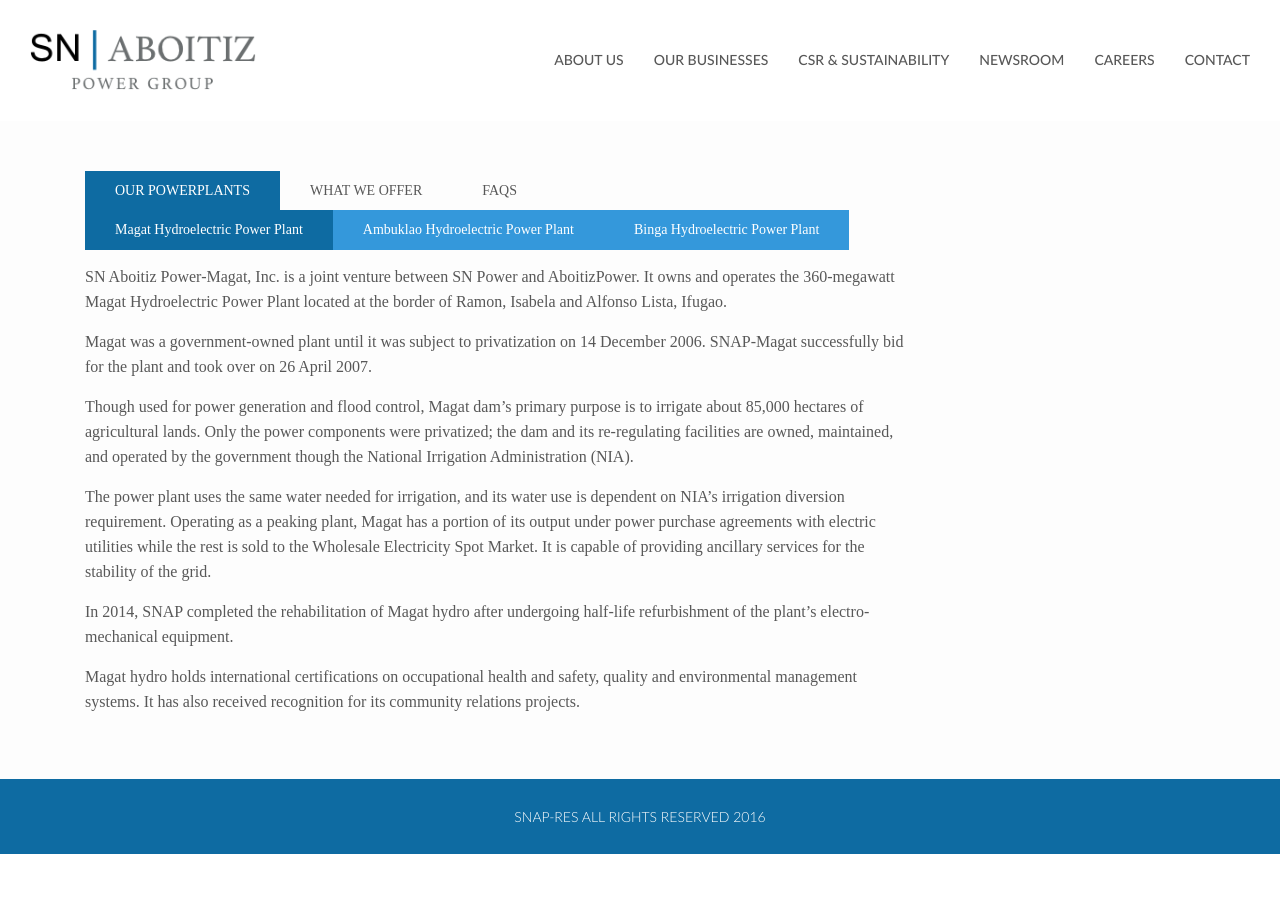
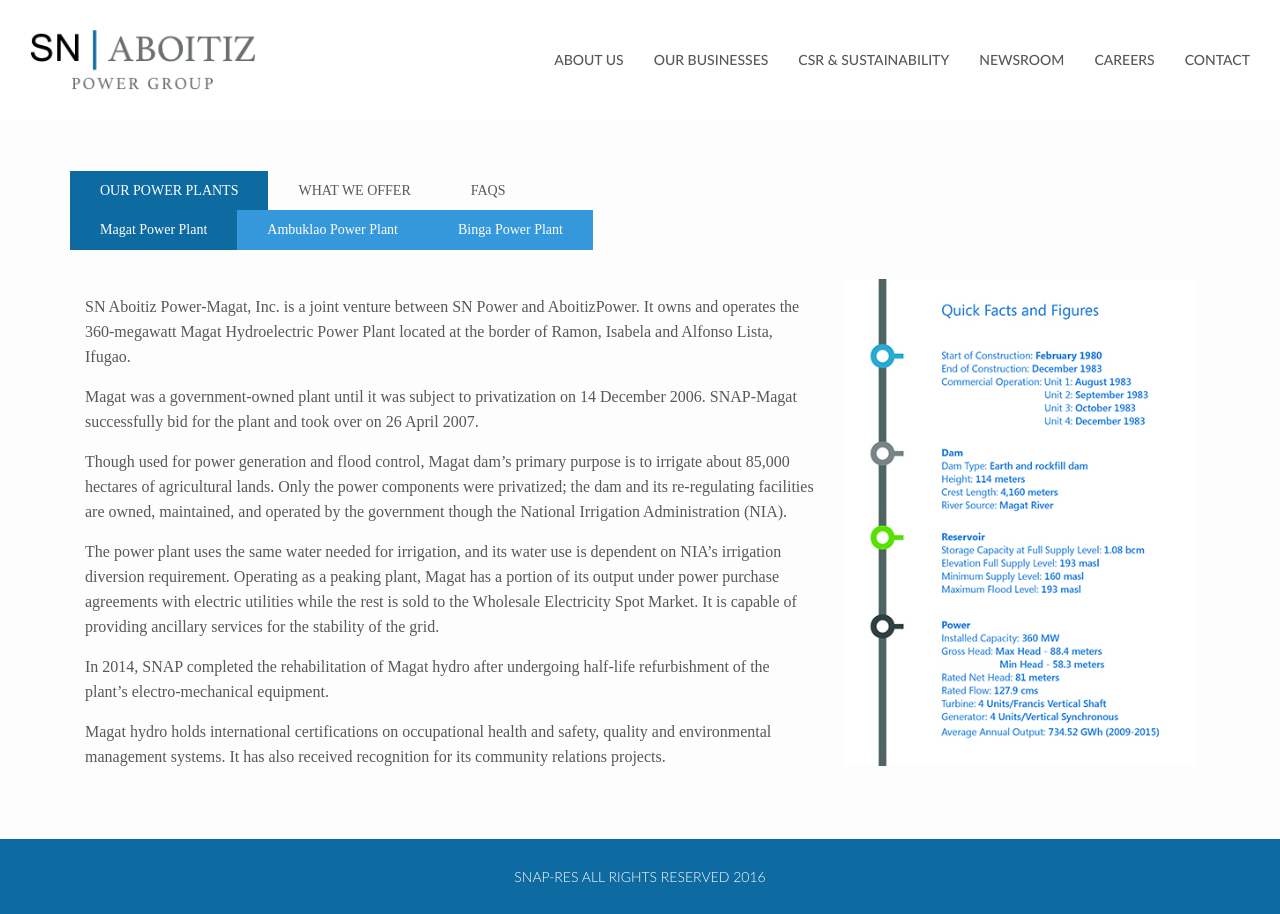
Before and after one commit to kristinavargas/snaboitiz.github.io, a Jekyll site: the page built from pages/our-business.html, in a window 1280 px wide. Built offline with Jekyll 4.4.1, drawn with Linux system fonts in a browser that asks for light colours; some web fonts are replaced.

Commit message:
Add FAQs tab

```diff
--- a/_includes/our-business/content.html
+++ b/_includes/our-business/content.html
@@ -1,9 +1,8 @@
 <div class="container container-section">
-    <div class="col-lg-9 left-section">
     <!-- Nav tabs -->
     <ul class="nav nav-tabs" role="tablist">
         <li role="presentation" class="tabs-list active">
-                <a class="tabs-link" href="#power-plant" role="tab" data-toggle="tab">Our PowerPlants</a>
+            <a class="tabs-link" href="#power-plant" role="tab" data-toggle="tab">Our Power Plants</a>
         </li>
         <li class="tabs-list" role="presentation">
             <a class="tabs-link" href="#we-offer" role="tab" data-toggle="tab">What We Offer</a>
@@ -18,38 +17,34 @@
         <div role="tabpanel" class="content-list tab-pane fade in active" id="power-plant">
             <ul class="nav nav-tabs" role="tablist">
                 <li role="presentation" class="tabs-list active">
-                        <a class="tabs-link" href="#magat-plant" role="tab" data-toggle="tab">Magat Hydroelectric Power Plant</a>
+                    <a class="tabs-link" href="#magat-plant" role="tab" data-toggle="tab">Magat Power Plant</a>
                 </li>
                 <li role="presentation" class="tabs-list">
-                        <a class="tabs-link" href="#ambuklao-plant" role="tab" data-toggle="tab">Ambuklao Hydroelectric Power Plant</a>
+                    <a class="tabs-link" href="#ambuklao-plant" role="tab" data-toggle="tab">Ambuklao Power Plant</a>
                 </li>
                 <li role="presentation" class="tabs-list">
-                        <a class="tabs-link" href="#binga-plant" role="tab" data-toggle="tab">Binga Hydroelectric Power Plant</a>
+                    <a class="tabs-link" href="#binga-plant" role="tab" data-toggle="tab">Binga Power Plant</a>
                 </li>
             </ul>
             <div class="tab-content">
                 <div role="tabpanel" class="content-list tab-pane fade in active" id="magat-plant">
-                        {% include our-business/magat.html %}
+                    {% include our-business/power-plant/magat.html %}
                 </div>
 
                 <div role="tabpanel" class="content-list tab-pane fade" id="ambuklao-plant">
-                        {% include our-business/ambuklao.html %}
+                    {% include our-business/power-plant/ambuklao.html %}
                 </div>
 
                 <div role="tabpanel" class="content-list tab-pane fade" id="binga-plant">
-                        {% include our-business/binga.html %}
+                    {% include our-business/power-plant/binga.html %}
                 </div>
             </div>
         </div>
         <div role="tabpanel" class="content-list tab-pane fade" id="we-offer">
-                {% include about-us/strategic-foundation.html %}
+            {% include our-business/we-offer.html %}
         </div>
         <div role="tabpanel" class="content-list tab-pane fade" id="faqs">
-                {% include about-us/shareholder.html %}
+            {% include our-business/faqs.html %}
         </div>
     </div>
 </div>
-
-    <div class="col-lg-3 right-section">
-    </div>
-</div>
--- /dev/null
+++ b/_includes/our-business/faqs.html
@@ -0,0 +1,22 @@
+<div class="content-section col-lg-8 col-md-8">
+    <div class="accordion" id="accordion">
+        {% for faq in site.data.faqs %}
+        {% assign faqID = faqID | plus: 1 %}
+        <div class="panel faq-item">
+            <a class="faq-link" data-toggle="collapse" data-parent="#accordion" href="#collapse{{ faqID }}">
+                <div class="panel-heading">
+                    <h5>
+                        <span class="faq-header">{{ faq.question | upcase }}</span>
+                        <img class="faq-button" src="/img/icon-button/arrow_down.png"/>
+                    </h5>
+                </div>
+            </a>
+            <div id="collapse{{ faqID }}" class="panel-collapse collapse package-content">
+                <div class="panel-body">
+                    <p class="faq-description">{{ faq.answer }}</p>
+                </div>
+            </div>
+        </div>
+        {% endfor %}
+    </div>
+</div>
--- a/_includes/our-business/magat.html
+++ /dev/null
@@ -1,8 +0,0 @@
-<div class="content-section">
-    <p class="content-text">SN Aboitiz Power-Magat, Inc. is a joint venture between SN Power and AboitizPower. It owns and operates the 360-megawatt Magat Hydroelectric Power Plant located at the border of Ramon, Isabela and Alfonso Lista, Ifugao.</p>
-    <p class="content-text">Magat was a government-owned plant until it was subject to privatization on 14 December 2006. SNAP-Magat successfully bid for the plant and took over on 26 April 2007.</p>
-    <p class="content-text">Though used for power generation and flood control, Magat dam’s primary purpose is to irrigate about 85,000 hectares of agricultural lands. Only the power components were privatized; the dam and its re-regulating facilities are owned, maintained, and operated by the government though the National Irrigation Administration (NIA).</p>
-    <p class="content-text">The power plant uses the same water needed for irrigation, and its water use is dependent on NIA’s irrigation diversion requirement. Operating as a peaking plant, Magat has a portion of its output under power purchase agreements with electric utilities while the rest is sold to the Wholesale Electricity Spot Market. It is capable of providing ancillary services for the stability of the grid.</p>
-    <p class="content-text">In 2014, SNAP completed the rehabilitation of Magat hydro after undergoing half-life refurbishment of the plant’s electro-mechanical equipment.</p>
-    <p class="content-text">Magat hydro holds international certifications on occupational health and safety, quality and environmental management systems. It has also received recognition for its community relations projects.</p>
-</div>
--- a/_includes/our-business/ambuklao.html
+++ b/_includes/our-business/power-plant/ambuklao.html
@@ -1,5 +1,4 @@
-<div class="content-section">
-
+<div class="content-section left-section col-lg-8 col-md-8">
     <p class="content-text">SN Aboitiz Power-Benguet, Inc. is a joint venture between SN Power and AboitizPower. It owns
         and operates the 105-MW Ambuklao Hydroelectric Power Plant in Brgy. Ambuklao, Bokod in Benguet.</p>
     <p class="content-text">Ambuklao is one of the oldest power plants in the country and was among the first large
@@ -17,3 +16,8 @@
     <p class="content-text">Ambuklao’s health and safety system is certified under international standards and it has
         also been cited for its community programs.</p>
 </div>
+<div class="content-section right-section col-lg-4 col-md-4">
+    <div class="chart-section">
+        <img class="chart center-block img-responsive" src="/img/chart/Ambuklao-Quick-Facts.jpg"/>
+    </div>
+</div>
--- a/_includes/our-business/binga.html
+++ b/_includes/our-business/power-plant/binga.html
@@ -1,4 +1,4 @@
-<div class="content-section">
+<div class="content-section left-section col-lg-8 col-md-8">
     <p class="content-text">SN Aboitiz Power-Benguet, Inc. is a joint venture between SN Power and AboitizPower. It owns
         and operates the 140-MW Binga Hydroelectric Power Plant in Brgy. Tinongdan, Itogon, Benguet.
     </p>
@@ -18,3 +18,9 @@
     <p class="content-text">Binga hydro has received international certifications in occupational health and safety,
         quality and environmental management systems. It is also recognized for its community relations programs.</p>
 </div>
+
+<div class="content-section right-section col-lg-4 col-md-4">
+    <div class="chart-section">
+        <img class="chart center-block img-responsive" src="/img/chart/Ambuklao-Quick-Facts.jpg"/>
+    </div>
+</div>
--- /dev/null
+++ b/_includes/our-business/power-plant/magat.html
@@ -0,0 +1,24 @@
+<div class="content-section left-section col-lg-8 col-md-8">
+    <p class="content-text">SN Aboitiz Power-Magat, Inc. is a joint venture between SN Power and AboitizPower. It owns
+        and operates the 360-megawatt Magat Hydroelectric Power Plant located at the border of Ramon, Isabela and
+        Alfonso Lista, Ifugao.</p>
+    <p class="content-text">Magat was a government-owned plant until it was subject to privatization on 14 December
+        2006. SNAP-Magat successfully bid for the plant and took over on 26 April 2007.</p>
+    <p class="content-text">Though used for power generation and flood control, Magat dam’s primary purpose is to
+        irrigate about 85,000 hectares of agricultural lands. Only the power components were privatized; the dam and its
+        re-regulating facilities are owned, maintained, and operated by the government though the National Irrigation
+        Administration (NIA).</p>
+    <p class="content-text">The power plant uses the same water needed for irrigation, and its water use is dependent on
+        NIA’s irrigation diversion requirement. Operating as a peaking plant, Magat has a portion of its output under
+        power purchase agreements with electric utilities while the rest is sold to the Wholesale Electricity Spot
+        Market. It is capable of providing ancillary services for the stability of the grid.</p>
+    <p class="content-text">In 2014, SNAP completed the rehabilitation of Magat hydro after undergoing half-life
+        refurbishment of the plant’s electro-mechanical equipment.</p>
+    <p class="content-text">Magat hydro holds international certifications on occupational health and safety, quality
+        and environmental management systems. It has also received recognition for its community relations projects.</p>
+</div>
+<div class="content-section right-section col-lg-4 col-md-4">
+    <div class="chart-section">
+        <img class="chart center-block img-responsive" src="/img/chart/Magat-Quick-Facts.jpg"/>
+    </div>
+</div>
--- /dev/null
+++ b/_includes/our-business/we-offer.html
@@ -0,0 +1,9 @@
+<div id="we-offer" class="content-section col-lg-8 col-md- 8">
+    <p class="content-text">SNAP is in the business of providing renewable energy, specifically hydroelectric power. It
+        also provides ancillary services necessary to maintain power quality, reliability and stability of the grid.</p>
+    <p class="content-text">When engaging SNAP, you benefit from the synergy derived from the expertise of a strong
+        local power industry player that is the AboitizPower and the vast international experience of SN Power.</p>
+    <p class="content-text">Our business is focused on clean energy sources and we operate using global best practices
+        as we seek ways to constantly improve and innovate.</p>
+    <p class="content-text">For inquiries on our services, you may send an email to <strong>marketing@snaboitiz.com.</strong></p>
+</div>
--- a/_sass/our-business.sass
+++ b/_sass/our-business.sass
@@ -4,49 +4,91 @@
   padding: 50px 15px
   font-family: "Lato-Regular"
   .container-section
-    .left-section
-      .nav-tabs
-        display: table
-        border: none
-        .tabs-list
+    .nav-tabs
+      display: table
+      border: none
+      .tabs-list
+        .tabs-link
+          margin: 0
+          border: none
+          color: #585858
+          border-radius: 0
+          font-family: "Lato-Heavy"
+          text-transform: uppercase
+          padding-left: 30px
+          padding-right: 30px
+        &.active, &:hover
           .tabs-link
-            margin: 0
-            border: none
-            color: #585858
-            border-radius: 0
-            font-family: "Lato-Heavy"
-            text-transform: uppercase
-            padding-left: 30px
-            padding-right: 30px
-          &.active, &:hover
+            color: white
+            background-color: #0E6BA2
+    .tab-content
+      min-height: 60vh
+      .content-list
+        &#we-offer
+          padding-top: 30px
+          padding-bottom: 30px
+        &#faqs
+          padding-top: 30px
+          padding-bottom: 30px
+          #accordion
+            .faq-item
+              border: none
+              border-radius: 0
+              margin-bottom: 0
+              transition: all 100ms ease
+              .faq-link
+                display: block
+                color: #222
+                text-decoration: none
+                padding: 30px 0
+                border-bottom: 1px solid #bbbbbb
+                .faq-header
+                  font-weight: bold
+                  color: #000000
+                .faq-button
+                  float: right
+                  height: 14px
+              .panel-heading
+                margin: 0
+              .panel-body
+                padding: 0 0 15px
+                .faq-description
+                  color: #333333
+                  line-height: 30px
+                  font-size: 15px
+
+              &.active-item
+                background-color: #f7f7f7
+                .faq-link
+                  color: white
+                  border: none
+                  .faq-header
+                    color: #5f081a
+        .content-section
+          .content-text
+            margin-top: 15px
+            margin-bottom: 15px
+            line-height: 25px
+            font-size: 16px
+        .nav-tabs
+          display: table
+          border: none
+          .tabs-list
             .tabs-link
+              margin: 0
+              border: none
               color: white
-              background-color: #0E6BA2
-      .tab-content
-        min-height: 50vh
-        .content-list
-          .content-section
-            .content-text
-              margin-top: 15px
-              margin-bottom: 15px
-              line-height: 25px
-              font-size: 16px
-          .nav-tabs
-            display: table
-            border: none
-            .tabs-list
+              font-size: 14px
+              border-radius: 0
+              padding-left: 30px
+              padding-right: 30px
+              font-family: "Lato-Regular"
+              text-transform: capitalize
+              background-color: #3498db
+            &.active, &:hover
               .tabs-link
-                margin: 0
-                border: none
                 color: white
-                font-size: 14px
-                border-radius: 0
-                padding-left: 30px
-                padding-right: 30px
-                font-family: "Lato-Regular"
-                text-transform: capitalize
-                background-color: #3498db
-              &.active, &:hover
-                .tabs-link
-                  color: white
-                  background-color: #0E6BA2
+                background-color: #0E6BA2
+        .tab-content
+          padding-top: 30px
+          padding-botoom: 30px
```
Also changed, not shown: _data/faqs.yml (added, +65 -0 lines), img/chart/Ambuklao-Quick-Facts.jpg (added), img/chart/Binga-Quick-Facts.jpg (added), img/chart/Magat-Quick-Facts.jpg (added), img/icon-button/arrow_down.png (added), img/icon-button/close.png (added). Lines whose indentation alone changed are shown as unchanged.
